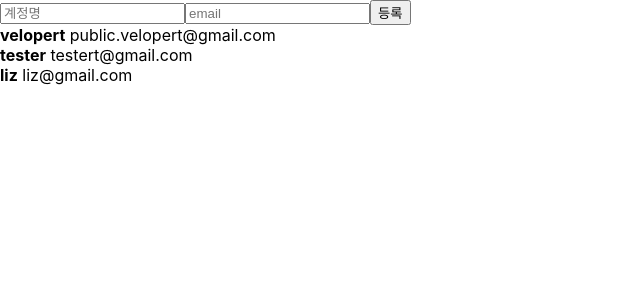
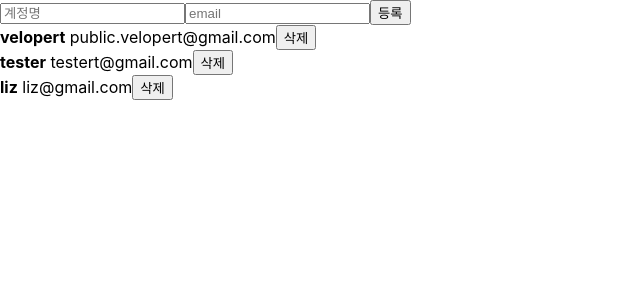
Before and after one commit to bellin83/react-begin, a React (Create React App) app: page / in a window 1280 px wide. Shown: the top 300 px of the page, without its empty margins (0-640 px from the left). Built offline with nearby package versions, Linux system fonts and the light colour scheme.

Commit message:
배열에 항목 제거하기

```diff
--- a/src/App.js
+++ b/src/App.js
@@ -54,6 +54,10 @@
   nextId.current += 1;
 }
 
+const onRemove = id => {
+  setUsers(users.filter(user => user.id !== id));
+}
+
 return (
     <>
       <CreateUser
@@ -62,7 +66,7 @@
         onChange={onChange}
         onCreate={onCreate}
       />
-      <UserList users={users} />
+      <UserList users={users} onRemove={onRemove}/>
     </>
   );
 }
--- a/src/UserList.js
+++ b/src/UserList.js
@@ -1,19 +1,27 @@
 import React from 'react';
 
-function User({ user }) {
+function User({ user, onRemove }) {
+    const { username, email, id } = user;
     return (
         <div>
-            <b>{user.username}</b> <span>{user.email}</span>
+            <b>{username}</b> <span>{email}</span>
+            <button onClick={() => onRemove(id)}>삭제</button>
         </div>
     );
 }
 
-function UserList({users}) {
+function UserList({users, onRemove}) {
     return (
         <div>
             {
                 users.map(
-                    user => (<User user={user} key={user.id} /> )
+                    (user, index) => (
+                        <User
+                            user={user}
+                            key={user.id}
+                            onRemove={onRemove}
+                        />
+                    )
                 )
             }
         </div>
```
